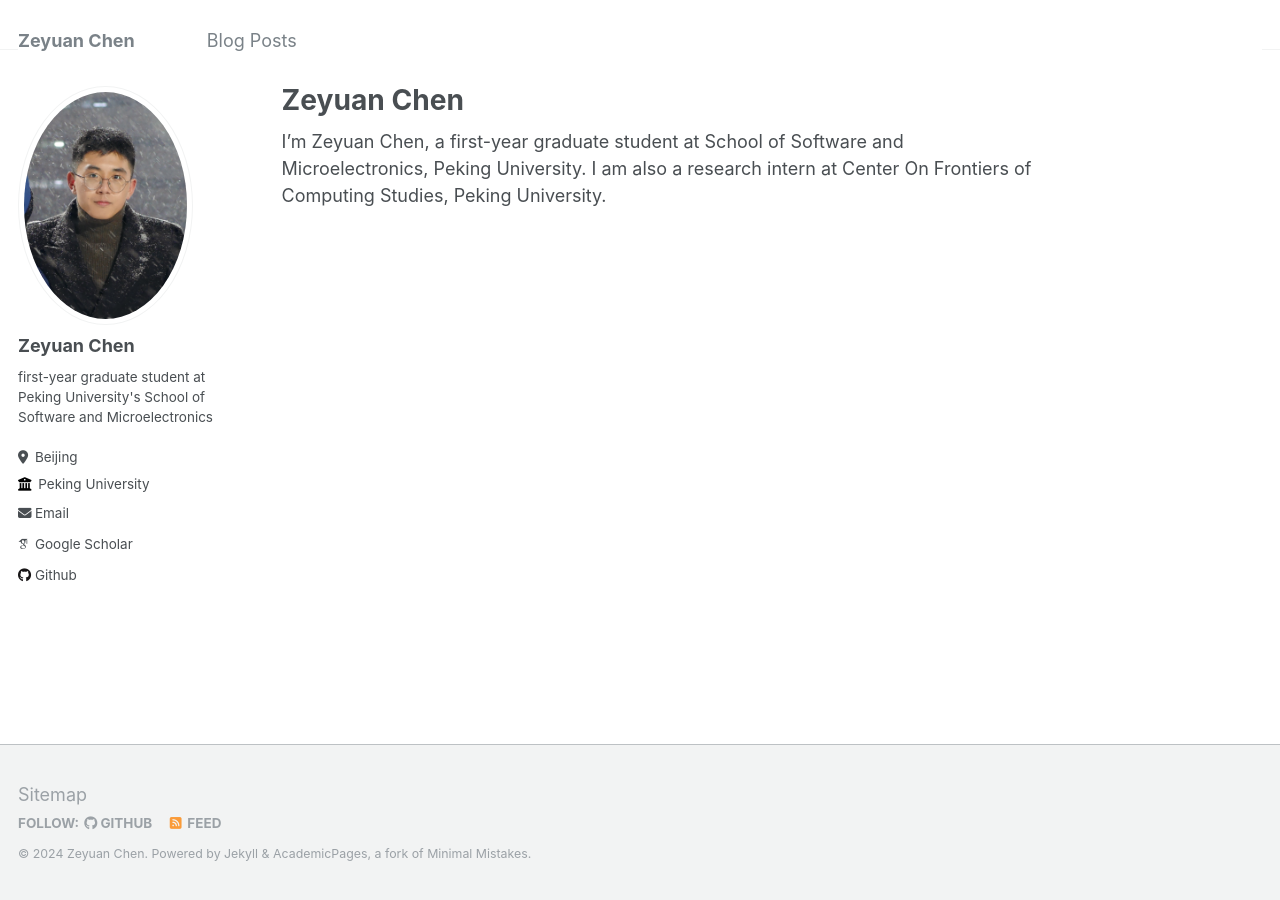
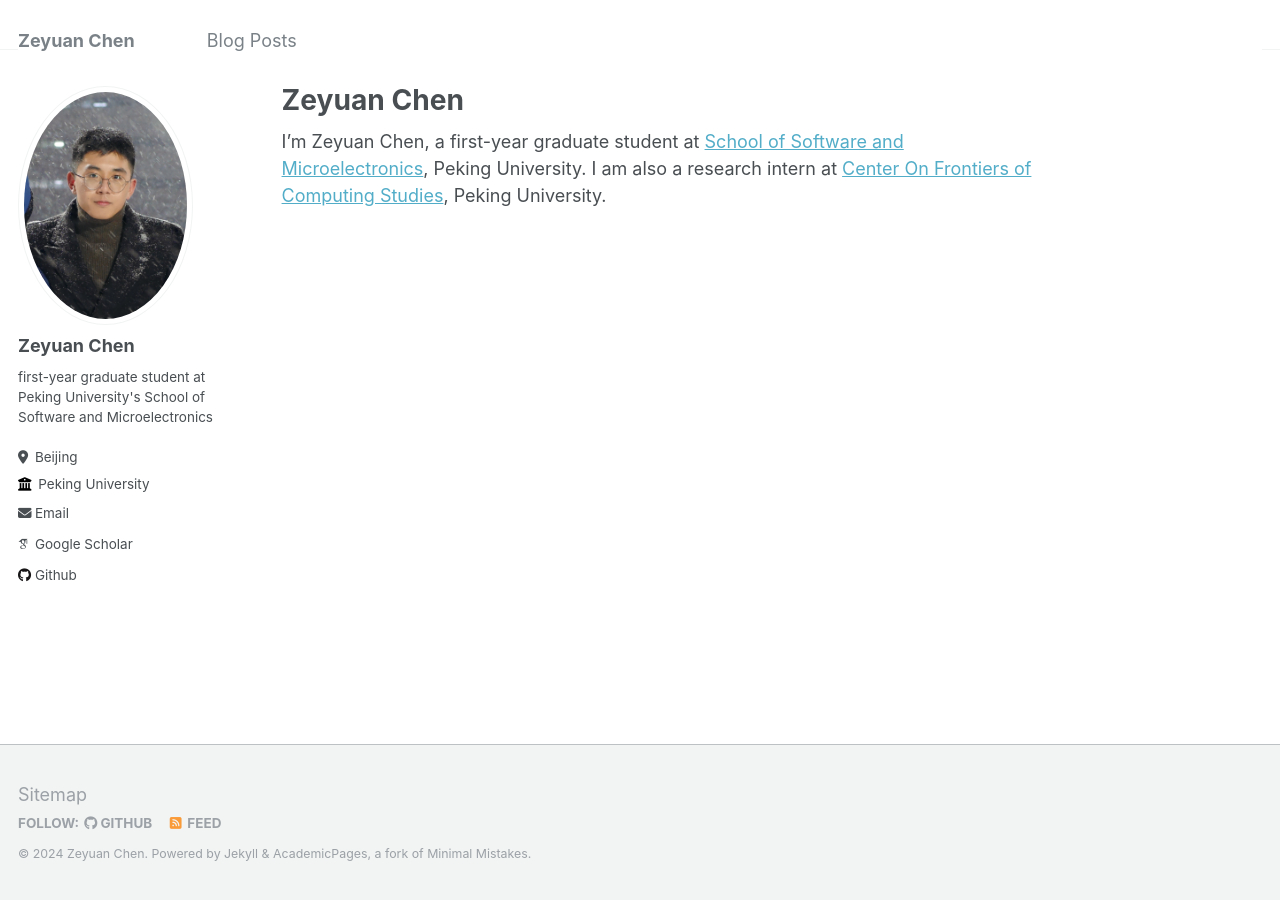
Before and after one commit to chenzyn/chenzyn.github.io, a Jekyll site: the page built from _pages/about.md, in a window 1280 px wide. Built offline with Jekyll 4.4.1, drawn with Linux system fonts in a browser that asks for light colours; some web fonts are replaced; part of the change alters nothing that is shown.

```diff
--- a/_pages/about.md
+++ b/_pages/about.md
@@ -7,4 +7,4 @@ redirect_from:
   - /about.html
 ---
 
-I'm Zeyuan Chen, a first-year graduate student at School of Software and Microelectronics, Peking University. I am also a research intern at Center On Frontiers of Computing Studies, Peking University.
+I'm Zeyuan Chen, a first-year graduate student at [School of Software and Microelectronics](https://www.ss.pku.edu.cn/?view=featured), Peking University. I am also a research intern at [Center On Frontiers of Computing Studies](https://cfcs.pku.edu.cn), Peking University.
```
